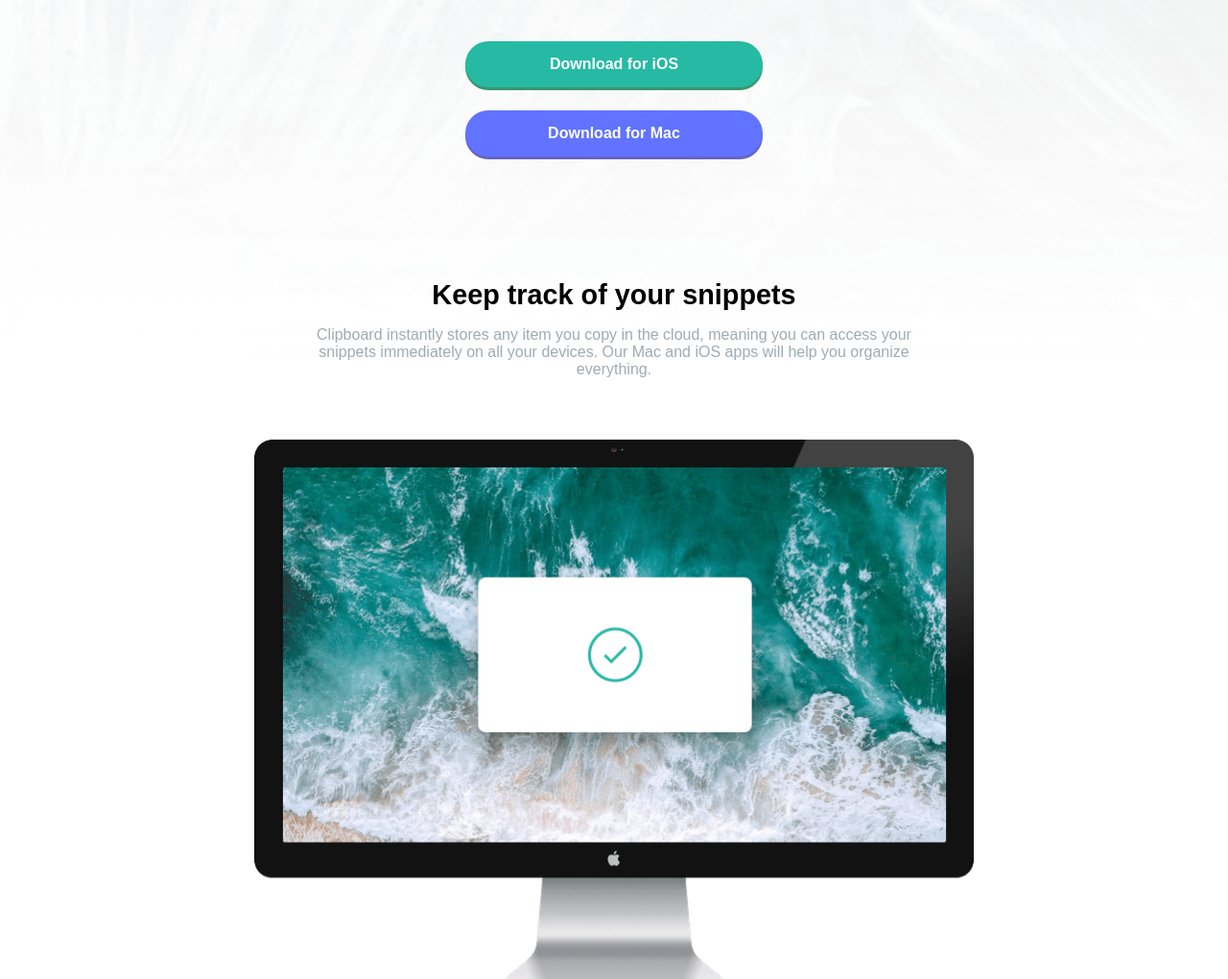
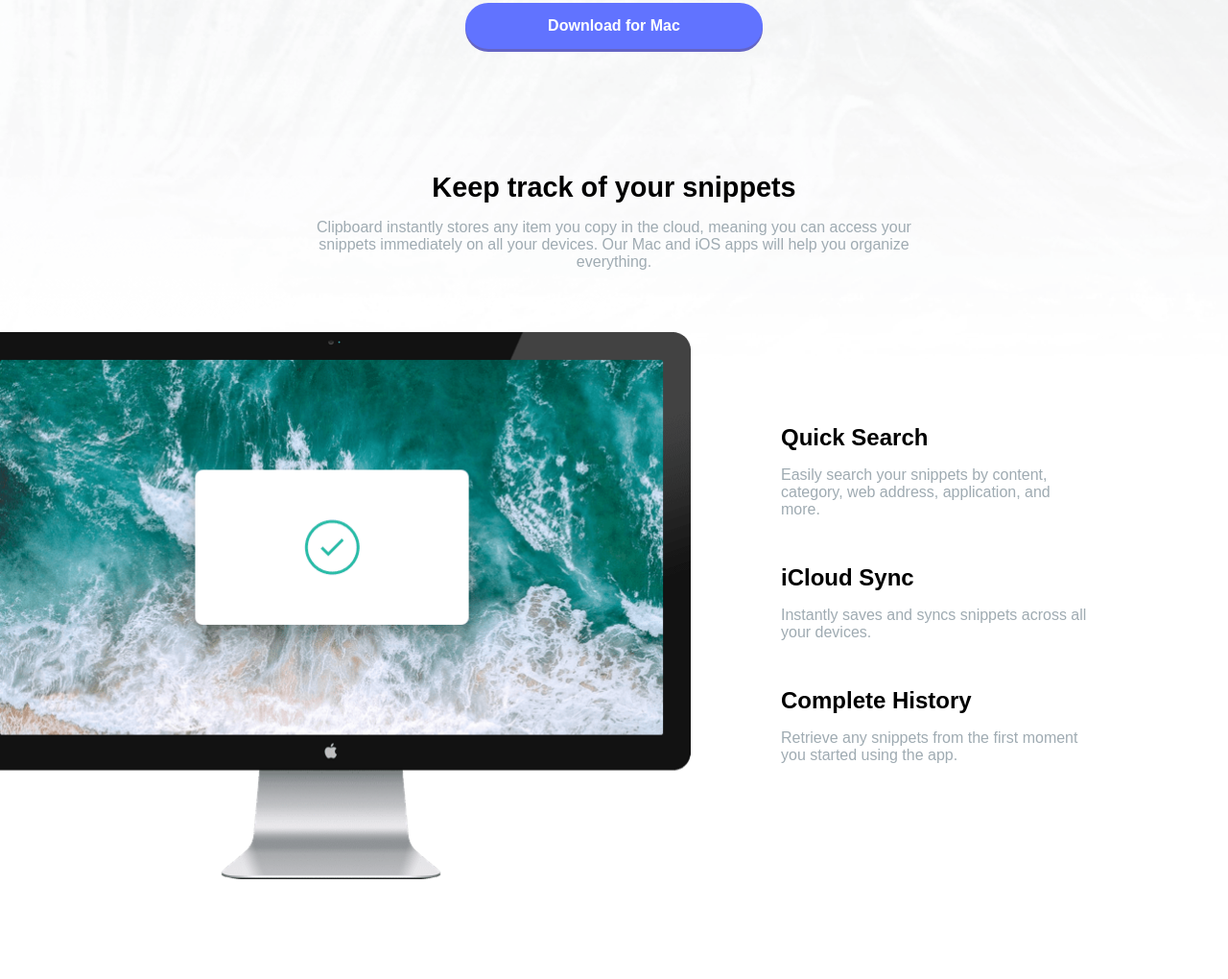
Before and after one commit to tonage72/clipboard-landing-page-master, a plain HTML site: page index.html in a window 1280 px wide. Shown: the part 410-1430 px from the top of the page at 96% size. Drawn offline with Linux system fonts and the light colour scheme; a web font is replaced by a local one.

Commit message:
computer image layed out in desktop verison

```diff
--- a/css/style.css
+++ b/css/style.css
@@ -138,8 +138,63 @@ footer {
 	width: 30px;
 }
 
-@media (min-width: 1000px) {
+@media (min-width: 1055px) {
 	body {
 		background-image: url("../images/bg-header-desktop.png");
 	}
+
+	main {
+		padding: 0;
+	}
+
+	.wrapper-computer-image {
+		position: relative;
+		display: grid;
+		text-align: left;
+		align-items: top;
+		column-gap: 4rem;
+		grid-template-columns: max-content 25%;
+		grid-template-rows:  auto auto auto auto auto 1fr;
+		grid-template-areas:
+			"image quick-search"
+			"image quick-search-paragraph"
+			"image icloud-sync"
+			"image icloud-sync-paragraph"
+			"image complete-history"
+			"image complete-history-paragraph";
+		width: 100%;
+		margin-top: 4rem;
+	}
+
+	.wrapper-computer-image figure {
+		grid-area: image;
+		position: relative;
+		left: -30px;
+		padding-top: 0;
+	}
+
+	.wrapper-computer-image h3:nth-child(2) {
+		grid-area: quick-search;
+		margin-top: 3rem;
+	}
+
+	.wrapper-computer-image p:nth-child(3) {
+		grid-area: quick-search-paragraph;
+	}
+
+	.wrapper-computer-image h3:nth-child(4) {
+		grid-area: icloud-sync;
+	}
+
+	.wrapper-computer-image p:nth-child(5) {
+		grid-area: icloud-sync-paragraph;
+	}
+
+	.wrapper-computer-image h3:nth-child(6) {
+		grid-area: complete-history
+	}
+
+	.wrapper-computer-image p:nth-child(7) {
+		grid-area: complete-history-paragraph
+	}
 }
--- a/index.html
+++ b/index.html
@@ -32,6 +32,7 @@
       meaning you can access your snippets immediately on all your
       devices. Our Mac and iOS apps will help you organize everything.
     </p>
+    <section class="wrapper-computer-image">
       <figure class="large-image">
         <img src="images/image-computer.png" alt="">
       </figure>
@@ -53,6 +54,7 @@
       <p>
         Retrieve any snippets from the first moment you started using the app.
       </p>
+    </section>
     <h2>
       Access Clipboard anywhere
     </h2>
```
Lines whose indentation alone changed are shown as unchanged.
